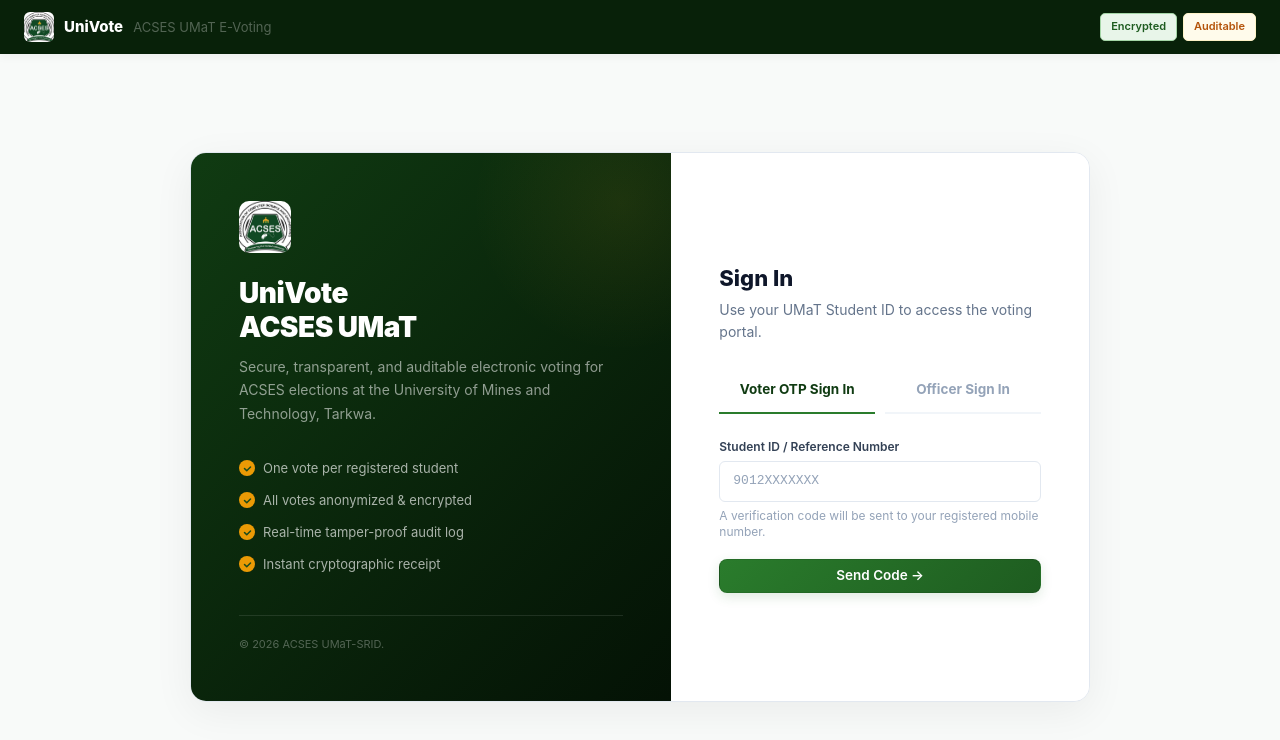
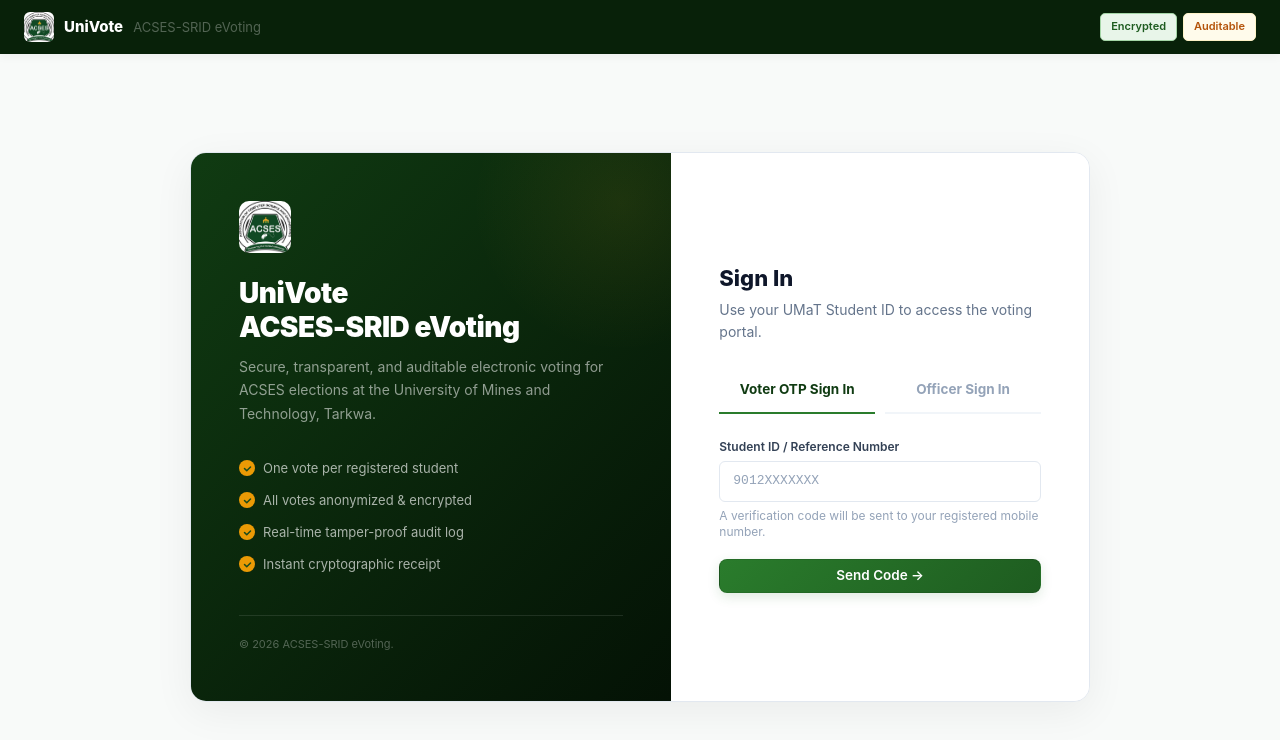
Before and after one commit to Denniscaesar740/Evote, a React (Vite) app: page / in a window 1280 px wide. Shown: the top 740 px of the page. Built offline with nearby package versions, Linux system fonts and the light colour scheme; no server answers.

Commit message:
Add files via upload

```diff
--- a/index.html
+++ b/index.html
@@ -10,7 +10,7 @@
   <meta name="theme-color" content="#1e5c20" />
   <meta http-equiv="Content-Security-Policy"
     content="default-src 'self'; script-src 'self' 'unsafe-inline' 'unsafe-eval' https://vercel.live https://*.vercel.live; style-src 'self' 'unsafe-inline' https://fonts.googleapis.com; font-src 'self' data: https://fonts.gstatic.com https://vercel.live https://*.vercel.live; img-src 'self' data: blob: http: https: https://vercel.live; connect-src 'self' ws: wss: http: https: https://vercel.live https://*.vercel.live; frame-src 'self' https://vercel.live https://*.vercel.live;" />
-  <title>UniVote — ACSES UMaT E-Voting</title>
+  <title>UniVote ACSES-SRID eVoting</title>
   <link rel="preconnect" href="https://fonts.googleapis.com" crossorigin />
   <link rel="preconnect" href="https://fonts.gstatic.com" crossorigin />
   <link
--- a/src/pages/AdminPanel.jsx
+++ b/src/pages/AdminPanel.jsx
@@ -71,7 +71,7 @@
     doubleSign: true,
     sessionTimeout: 15,
     mfaRequired: false,
-    appName: 'UniVote — ACSES UMaT',
+    appName: 'UniVote ACSES-SRID eVoting',
   });
 
   // User Management States
--- a/src/pages/LoginPage.jsx
+++ b/src/pages/LoginPage.jsx
@@ -61,7 +61,7 @@
             <img src={acsesLogo} alt="ACSES Logo" style={{ width: '100%', height: '100%', objectFit: 'cover' }} />
           </div>
           <span style={{ fontWeight: 800, color: '#fff', fontSize: 15 }}>UniVote</span>
-          <span style={{ color: 'rgba(255,255,255,0.3)', fontSize: 13, display: 'inline-block' }}>ACSES UMaT E-Voting</span>
+          <span style={{ color: 'rgba(255,255,255,0.3)', fontSize: 13, display: 'inline-block' }}>ACSES-SRID eVoting</span>
         </div>
         <div className="trust-badges-wrapper" style={{ display: 'flex', gap: 6 }}>
           <span className="trust-badge trust-badge-secure">Encrypted</span>
@@ -79,7 +79,7 @@
               <div style={{ width: 52, height: 52, borderRadius: 10, overflow: 'hidden', display: 'flex', alignItems: 'center', justifyContent: 'center', marginBottom: 24 }}>
                 <img src={acsesLogo} alt="ACSES Logo" style={{ width: '100%', height: '100%', objectFit: 'cover' }} />
               </div>
-              <h1 style={{ fontSize: 28, fontWeight: 900, color: '#fff', lineHeight: 1.2, marginBottom: 10, letterSpacing: '-0.5px' }}>UniVote<br />ACSES UMaT</h1>
+              <h1 style={{ fontSize: 28, fontWeight: 900, color: '#fff', lineHeight: 1.2, marginBottom: 10, letterSpacing: '-0.5px' }}>UniVote<br />ACSES-SRID eVoting</h1>
               <p style={{ fontSize: 14, color: 'rgba(255,255,255,0.55)', lineHeight: 1.7 }}>
                 Secure, transparent, and auditable electronic voting for ACSES elections at the University of Mines and Technology, Tarkwa.
               </p>
@@ -103,7 +103,7 @@
             </div>
 
             <div style={{ marginTop: 40, paddingTop: 20, borderTop: '1px solid rgba(255,255,255,0.1)', fontSize: 11, color: 'rgba(255,255,255,0.3)' }}>
-              © 2026 ACSES UMaT-SRID.
+              © 2026 ACSES-SRID eVoting.
             </div>
           </div>
 
@@ -116,7 +116,7 @@
                 <img src={acsesLogo} alt="ACSES Logo" style={{ width: '100%', height: '100%', objectFit: 'cover' }} />
               </div>
               <h1 style={{ fontSize: 24, fontWeight: 900, color: 'var(--green-900)', margin: 0, letterSpacing: '-0.5px' }}>UniVote</h1>
-              <p style={{ fontSize: 13, color: 'var(--gray-500)', margin: '4px 0 0 0' }}>ACSES UMaT E-Voting System</p>
+              <p style={{ fontSize: 13, color: 'var(--gray-500)', margin: '4px 0 0 0' }}>ACSES-SRID eVoting System</p>
             </div>
 
             <h2 style={{ fontSize: 22, fontWeight: 800, color: 'var(--gray-900)', marginBottom: 4 }}>Sign In</h2>
```
Also changed, not shown: 2 other files (tests, documents, lock files or other folders).
